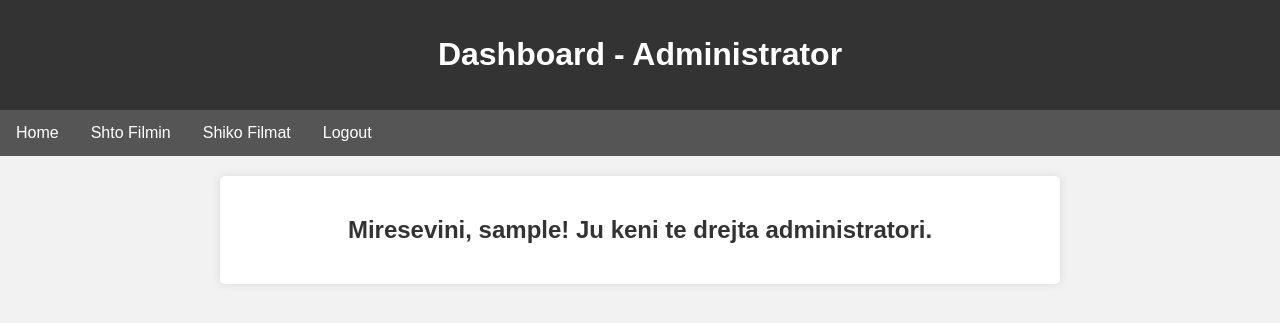
After one commit to 21donati/doTechPozita, a PHP site: page /admin_dashboard.php in a window 1280 px wide. The commit adds this page. Shown: the top 323 px of the page. Run offline with PHP 8.4, Linux system fonts and the light colour scheme; the visitor is signed in with stand-in values (Sample User, id 1).

Commit message:
Fillimi i backendit

```diff
--- /dev/null
+++ b/admin_dashboard.php
@@ -0,0 +1,92 @@
+<?php
+session_start();
+
+// Kontrollo nese perdoruesi eshte kyqur dhe ka rol admin
+// Kontrollo nese perdoruesi eshte kyqur dhe ka rol admin
+if (!isset($_SESSION["username"]) || $_SESSION["role"] !== "admin") {
+    header("Location: login.php");
+    exit();
+}
+?>
+
+<!-- Në faqen admin_dashboard.php -->
+<!DOCTYPE html>
+<html lang="en">
+<head>
+    <meta charset="UTF-8">
+    <meta name="viewport" content="width=device-width, initial-scale=1.0">
+    <title>Dashboard - Administrator</title>
+    <style>
+        body {
+            font-family: Arial, sans-serif;
+            background-color: #f2f2f2;
+            margin: 0;
+            padding: 0;
+        }
+
+        header {
+            background-color: #333;
+            color: white;
+            text-align: center;
+            padding: 15px;
+        }
+
+        nav {
+            background-color: #555;
+            overflow: hidden;
+        }
+
+        nav a {
+            float: left;
+            display: block;
+            color: white;
+            text-align: center;
+            padding: 14px 16px;
+            text-decoration: none;
+        }
+
+        nav a:hover {
+            background-color: #ddd;
+            color: black;
+        }
+
+        h2 {
+            text-align: center;
+            color: #333;
+        }
+
+        .dashboard-container {
+            max-width: 800px;
+            margin: 20px auto;
+            padding: 20px;
+            background-color: #fff;
+            border-radius: 5px;
+            box-shadow: 0 0 10px rgba(0, 0, 0, 0.1);
+        }
+
+        .welcome-message {
+            margin-bottom: 20px;
+        }
+    </style>
+</head>
+<body>
+
+    <header>
+        <h1>Dashboard - Administrator</h1>
+    </header>
+
+    <nav>
+        <a href="index.php">Home</a>
+        <a href="add_movie.php">Shto Filmin</a>
+        <a href="list_movies.php">Shiko Filmat</a>
+        <a href="logout.php">Logout</a>
+    </nav>
+
+    <div class="dashboard-container">
+        <h2 class="welcome-message">Miresevini, <?php echo $_SESSION["username"]; ?>! Ju keni te drejta administratori.</h2>
+
+        <!-- Të tjerë opsione dhe informacione të dashboard-it -->
+    </div>
+
+</body>
+</html>
```
Also changed, not shown: login.php (+53 -4 lines), logout.php (added, +7 -0 lines), register.php (renamed from createAccount.php, +50 -3 lines), index.php (renamed from main.php).
